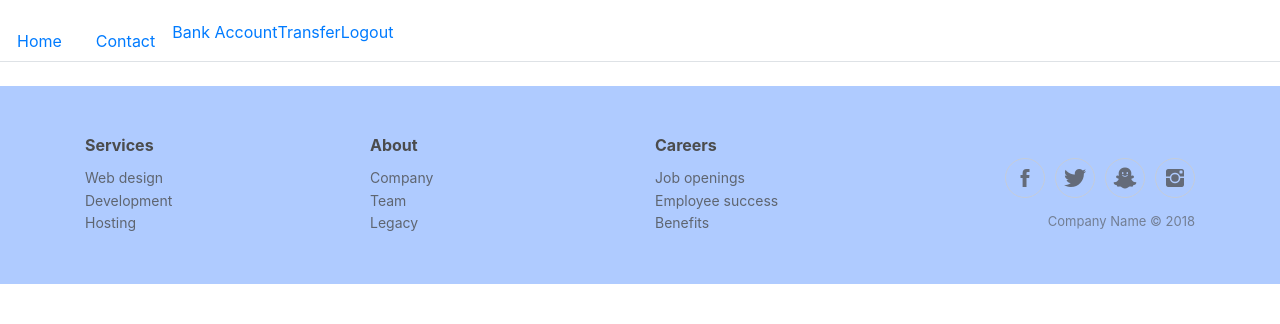
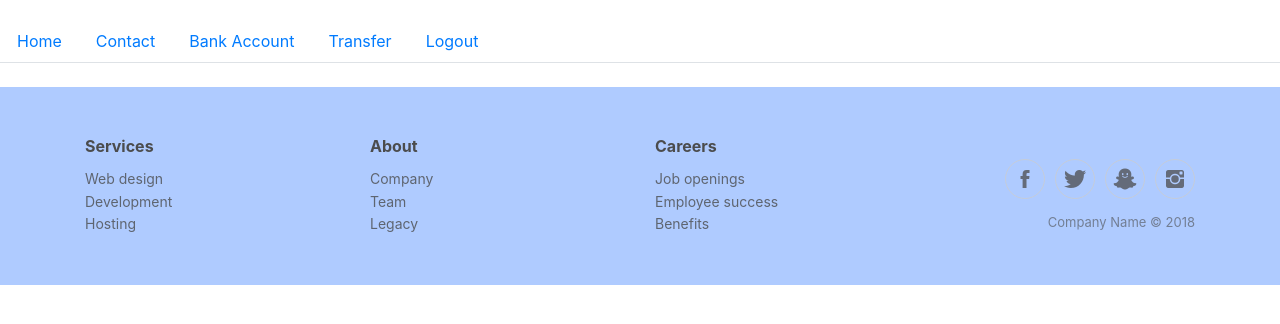
Before and after one commit to sylv0r/banque_php, a PHP site: template src/templates/partials/menu.php in a window 1280 px wide. Shown: the part 208-532 px from the top of the page. Run offline with PHP 8.4, Linux system fonts and the light colour scheme; the template is opened without the code that fills it, so the values that code supplies are empty; a stand-in replaces the project's code that opens the database connection; some libraries are stand-ins or nearby versions.

Commit message:
update menu

```diff
--- a/src/templates/partials/menu.php
+++ b/src/templates/partials/menu.php
@@ -6,13 +6,13 @@
     <li class="nav-item"><a href="/?page=login" class="nav-link">Login</a></li>
 <?php } else { ?>
     <li><?= $user->email ?></li>
-    <li><a href="/?page=bank_account">Bank Account</a></li>
-    <li><a href="/?page=transfer">Transfer</a></li>
+    <li><a href="/?page=bank_account" class="nav-link">Bank Account</a></li>
+    <li><a href="/?page=transfer" class="nav-link">Transfer</a></li>
     <?php if ($user->role >= 200) { ?>
-    <li><a href="/?page=admin_contact">Admin contact</a></li>
-    <li><a href="/?page=admin_user">Manage accounts</a></li>
+    <li><a href="/?page=admin_contact" class="nav-link">Admin contact</a></li>
+    <li><a href="/?page=admin_user" class="nav-link">Manage accounts</a></li>
     <?php if ($user->role >= 1000) { ?>
-        <li><a href="/?page=admin">Admin panel</a></li>
+        <li><a href="/?page=admin" class="nav-link">Admin panel</a></li>
     <?php }}} ?>
-    <li><a href="/actions/logout.php">Logout</a></li>
+    <li><a href="/actions/logout.php" class="nav-link">Logout</a></li>
 </ul>
```
